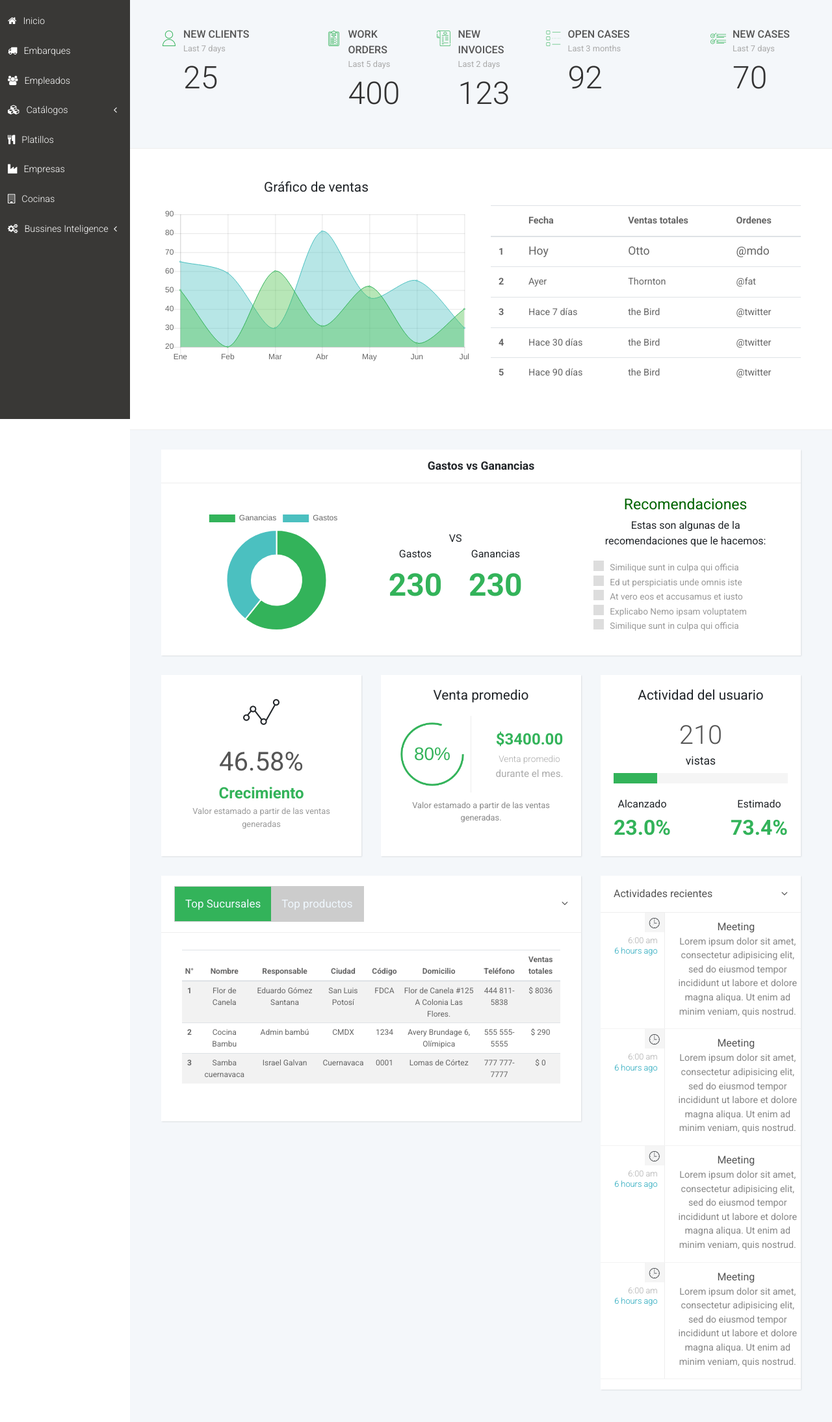
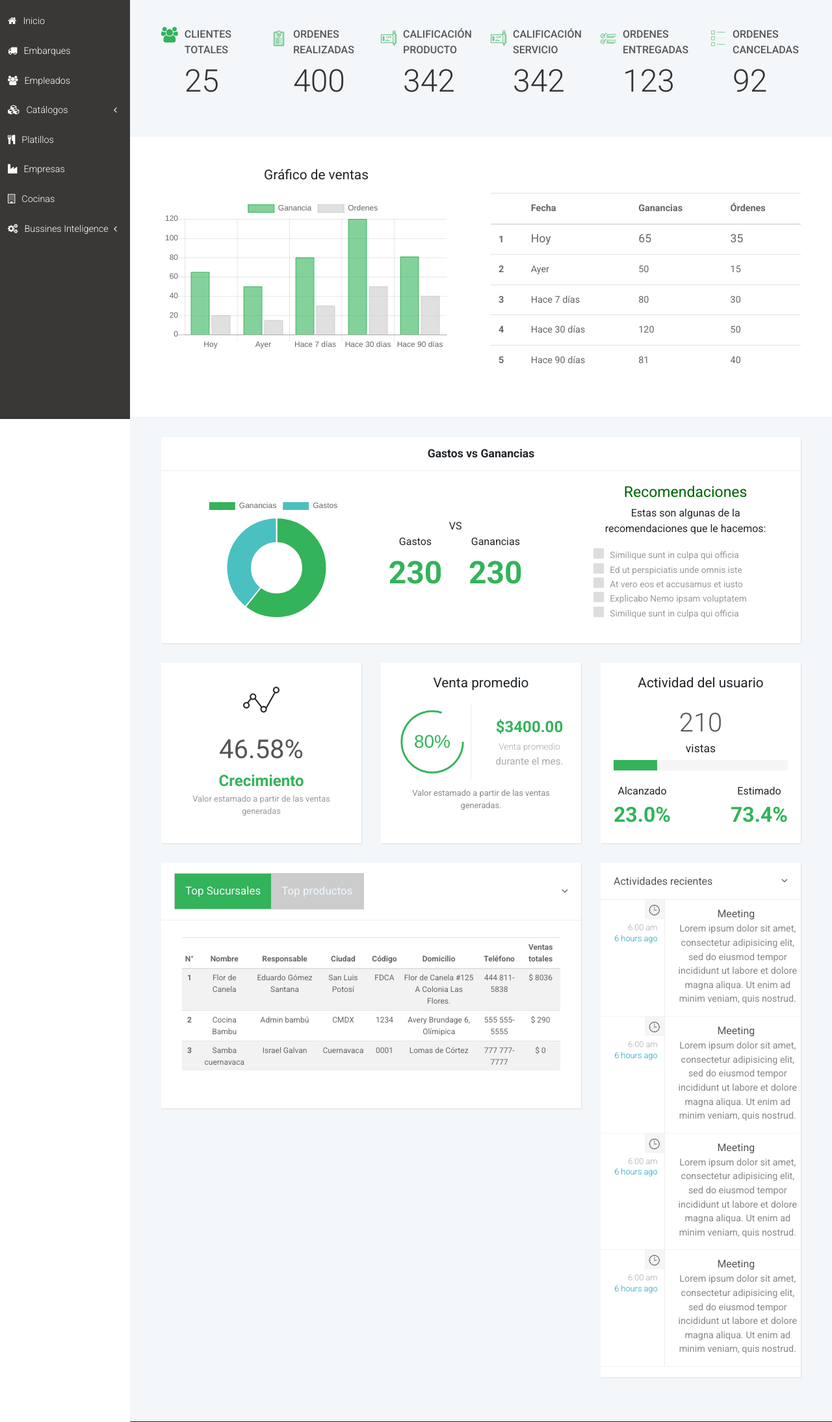
Before and after one commit to teknologimx/Samba_Smoothie, a PHP site: page /dashboard.php in a window 1280 px wide. Shown: the part 155-2344 px from the top of the page at 65% size. Run offline with PHP 8.4, Linux system fonts and the light colour scheme; data comes from the database, SQL or seed files in the repository.

Commit message:
commit Cambio9.2

```diff
--- a/admin/dashboard.php
+++ b/admin/dashboard.php
@@ -155,40 +155,38 @@
         <div class="container-fluid">
           <div class="row">
             <!-- Count item widget-->
-            <div class="col-xl-3 col-md-4 col-6">
+            <div class="col-xl-2 col-md-4 col-  6">
               <div class="wrapper count-title d-flex">
-                <div class="icon"><i class="icon-user"></i></div>
-                <div class="name"><strong class="text-uppercase">New Clients</strong><span>Last 7 days</span>
+                <div class="icon"><i class="fa fa-users"></i></div>
+                <div class="name"><strong class="text-uppercase">Clientes Totales</strong>
                   <div class="count-number">25</div>
+                </div>
+              </div>
+            </div>
+            <!-- Count item widget-->
+            <div class="col-xl-2 col-md-8 col-6">
+              <div class="wrapper count-title d-flex">
+                <div class="icon"><i class="icon-padnote"></i></div>
+                <div class="name"><strong class="text-uppercase">Ordenes Realizadas</strong>
+                  <div class="count-number">400</div>
                 </div>
               </div>
             </div>
             <!-- Count item widget-->
             <div class="col-xl-2 col-md-4 col-6">
               <div class="wrapper count-title d-flex">
-                <div class="icon"><i class="icon-padnote"></i></div>
-                <div class="name"><strong class="text-uppercase">Work Orders</strong><span>Last 5 days</span>
-                  <div class="count-number">400</div>
+                <div class="icon"><i class="icon-check"></i></div>
+                <div class="name"><strong class="text-uppercase">Calificación Producto</strong>
+                  <div class="count-number">342</div>
                 </div>
               </div>
             </div>
             <!-- Count item widget-->
-
-            <!-- Count item widget-->
             <div class="col-xl-2 col-md-4 col-6">
               <div class="wrapper count-title d-flex">
-                <div class="icon"><i class="icon-bill"></i></div>
-                <div class="name"><strong class="text-uppercase">New Invoices</strong><span>Last 2 days</span>
-                  <div class="count-number">123</div>
-                </div>
-              </div>
-            </div>
-            <!-- Count item widget-->
-            <div class="col-xl-3 col-md-4 col-6">
-              <div class="wrapper count-title d-flex">
-                <div class="icon"><i class="icon-list"></i></div>
-                <div class="name"><strong class="text-uppercase">Open Cases</strong><span>Last 3 months</span>
-                  <div class="count-number">92</div>
+                <div class="icon"><i class="icon-check"></i></div>
+                <div class="name"><strong class="text-uppercase">Calificación Servicio</strong>
+                  <div class="count-number">342</div>
                 </div>
               </div>
             </div>
@@ -196,11 +194,29 @@
             <div class="col-xl-2 col-md-4 col-6">
               <div class="wrapper count-title d-flex">
                 <div class="icon"><i class="icon-list-1"></i></div>
+                <div class="name"><strong class="text-uppercase">Ordenes Entregadas</strong>
+                  <div class="count-number">123</div>
+                </div>
+              </div>
+            </div>
+            <!-- Count item widget-->
+            <div class="col-xl-2 col-md-4 col-6">
+              <div class="wrapper count-title d-flex">
+                <div class="icon"><i class="icon-list"></i></div>
+                <div class="name"><strong class="text-uppercase">Ordenes Canceladas</strong>
+                  <div class="count-number">92</div>
+                </div>
+              </div>
+            </div>
+            <!-- Count item widget-->
+            <!--<div class="col-xl-2 col-md-4 col-6">
+              <div class="wrapper count-title d-flex">
+                <div class="icon"><i class="icon-list-1"></i></div>
                 <div class="name"><strong class="text-uppercase">New Cases</strong><span>Last 7 days</span>
                   <div class="count-number">70</div>
                 </div>
               </div>
-            </div>
+            </div>-->
           </div>
         </div>
       </section>
@@ -215,7 +231,7 @@
                     <h2 class="display h4">Gráfico de ventas</h2>
                     <p> </p>
                     <div class="line-chart">
-                      <canvas id="lineCahrt"></canvas>
+                      <canvas id="barChartVentas"></canvas>
                     </div>
                   </div>
                 </div>
@@ -229,45 +245,45 @@
                                 <tr>
                                   <th></th>
                                   <th>Fecha</th>
-                                  <th>Ventas totales</th>
-                                  <th>Ordenes</th>
+                                  <th>Ganancias</th>
+                                  <th>Órdenes</th>
                                 </tr>
                               </thead>
                               <tbody>
                                 <tr>
                                   <th scope="row">1</th>
                                   <td class="display h4">Hoy</td>
-                                  <td class="display h4">Otto</td>
-                                  <td class="display h4">@mdo</td>
+                                  <td class="display h4">65</td>
+                                  <td class="display h4">35</td>
                                 </tr>
                                 <tr>
                                   <th scope="row">2</th>
                                   <td>Ayer</td>
-                                  <td>Thornton</td>
-                                  <td>@fat</td>
+                                  <td>50</td>
+                                  <td>15</td>
                                 </tr>
                                 <tr>
                                   <th scope="row">3</th>
                                   <td>Hace 7 días</td>
-                                  <td>the Bird</td>
-                                  <td>@twitter</td>
+                                  <td>80</td>
+                                  <td>30</td>
                                 </tr>
                                 <tr>
                                   <th scope="row">4</th>
                                   <td>Hace 30 días</td>
-                                  <td>the Bird</td>
-                                  <td>@twitter</td>
+                                  <td>120</td>
+                                  <td>50</td>
                                 </tr>
                                 <tr>
                                   <th scope="row">5</th>
                                   <td>Hace 90 días</td>
-                                  <td>the Bird</td>
-                                  <td>@twitter</td>
+                                  <td>81</td>
+                                  <td>40</td>
                                 </tr>
                               </tbody>
                             </table>
                           </div>
-                  </div>
+                    </div>
                 </div>
             </div>
         </div>
@@ -560,6 +576,7 @@
     <script src="vendor/malihu-custom-scrollbar-plugin/jquery.mCustomScrollbar.concat.min.js"></script>
     <script src="js/charts-home.js"></script>
     <script src="js/tabla-home.js"></script>
+    <script src="js/chart_dashboard.js"></script>
     <!-- Main File-->
     <script src="js/front.js"></script>
   </body>
--- a/admin/js/chart_dashboard.js
+++ b/admin/js/chart_dashboard.js
@@ -4,10 +4,9 @@ $(document).ready(function () {
 
     var brandPrimary = 'rgba(51, 179, 90, 1)';
 
-    var /*BARCHARTVENTAS    = $('#barChartVentas'),*/
-        LINECHARTVENTAS = $('#lineChartVentas');
+    var BARCHARTVENTAS    = $('#barChartVentas');
 
-    /*var barChartExample = new Chart(BARCHARTVENTAS, {
+    var barChartExample = new Chart(BARCHARTVENTAS, {
         type: 'bar',
         data: {
             //labels: ["Enero", "Febrero", "March", "April", "May", "June", "July"],
@@ -35,7 +34,7 @@ $(document).ready(function () {
                     ],
                     borderWidth: 1,
                     //data: [65, 59, 80, 81, 56, 55, 40],
-                    data: [65, 59, 80, 81, 56],
+                    data: [65, 50, 80, 120, 81],
                 },
                 {
                     label: "Ordenes",
@@ -59,68 +58,9 @@ $(document).ready(function () {
                     ],
                     borderWidth: 1,
                     //data: [35, 40, 60, 47, 88, 27, 30],
-                    data: [35, 40, 60, 47, 88],
-                }
-            ]
-        }
-    });*/
-
-    var lineChartExample = new Chart(LINECHARTVENTAS, {
-        type: 'line',
-        data: {
-            //labels: ["Enero", "Febrero", "March", "April", "May", "June", "July"],
-            labels: ["Hoy", "Ayer", "Hace 7 días", "Hace 30 días", "Hace 90 días"],
-            datasets: [
-                {
-                    label: "Ganancias",
-                    fill: true,
-                    lineTension: 0.3,
-                    backgroundColor: "rgba(51, 179, 90, 0.38)",
-                    borderColor: brandPrimary,
-                    borderCapStyle: 'butt',
-                    borderDash: [],
-                    borderDashOffset: 0.0,
-                    borderJoinStyle: 'miter',
-                    borderWidth: 1,
-                    pointBorderColor: brandPrimary,
-                    pointBackgroundColor: "#fff",
-                    pointBorderWidth: 1,
-                    pointHoverRadius: 5,
-                    pointHoverBackgroundColor: brandPrimary,
-                    pointHoverBorderColor: "rgba(220,220,220,1)",
-                    pointHoverBorderWidth: 2,
-                    pointRadius: 1,
-                    pointHitRadius: 10,
-                    //data: [50, 20, 40, 31, 32, 22, 10],
-                    data: [65, 50, 80, 120, 81],
-                    spanGaps: false
-                },
-                {
-                    label: "Órdenes",
-                    fill: true,
-                    lineTension: 0.3,
-                    backgroundColor: "rgba(75,192,192,0.4)",
-                    borderColor: "rgba(75,192,192,1)",
-                    borderCapStyle: 'butt',
-                    borderDash: [],
-                    borderDashOffset: 0.0,
-                    borderJoinStyle: 'miter',
-                    borderWidth: 1,
-                    pointBorderColor: "rgba(75,192,192,1)",
-                    pointBackgroundColor: "#fff",
-                    pointBorderWidth: 1,
-                    pointHoverRadius: 5,
-                    pointHoverBackgroundColor: "rgba(75,192,192,1)",
-                    pointHoverBorderColor: "rgba(220,220,220,1)",
-                    pointHoverBorderWidth: 2,
-                    pointRadius: 1,
-                    pointHitRadius: 10,
-                    //data: [65, 59, 30, 81, 56, 55, 40],
                     data: [20, 15, 30, 50, 40],
-                    spanGaps: false
                 }
             ]
         }
     });
-
 });
```
